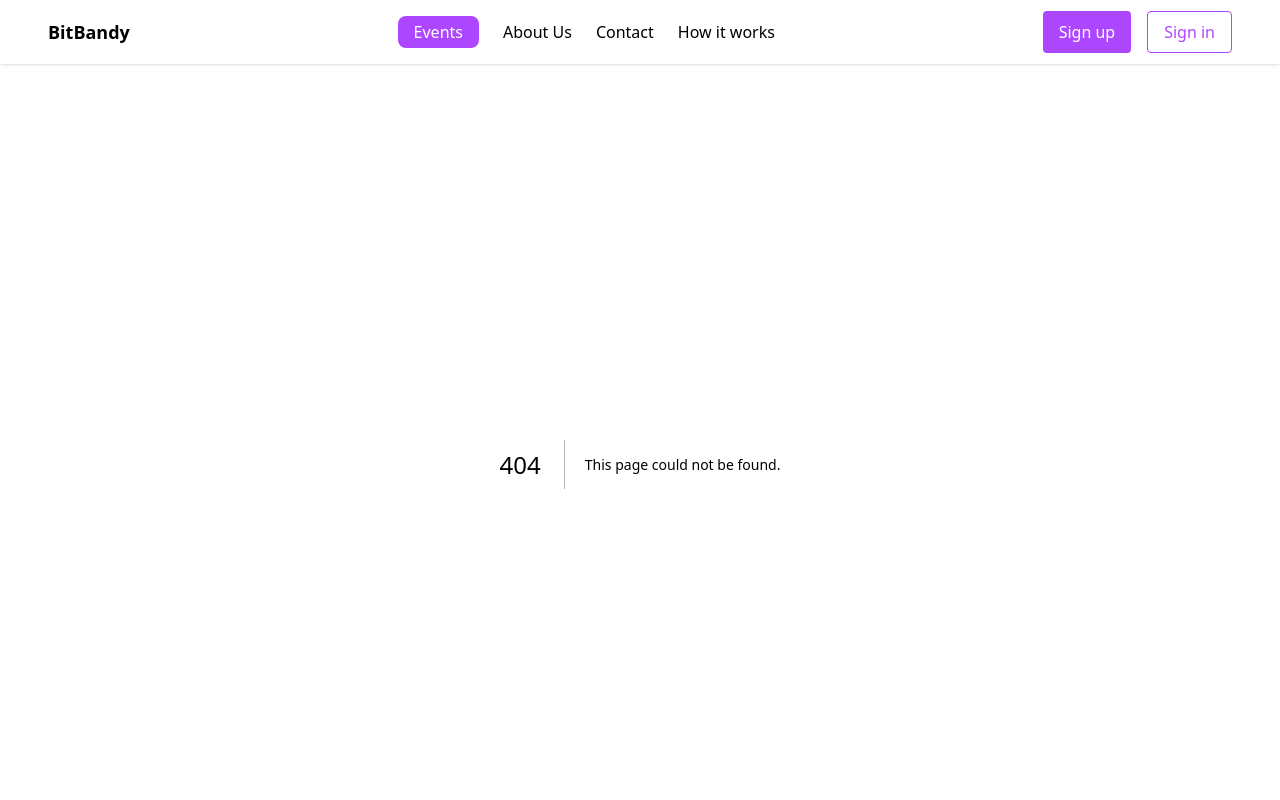
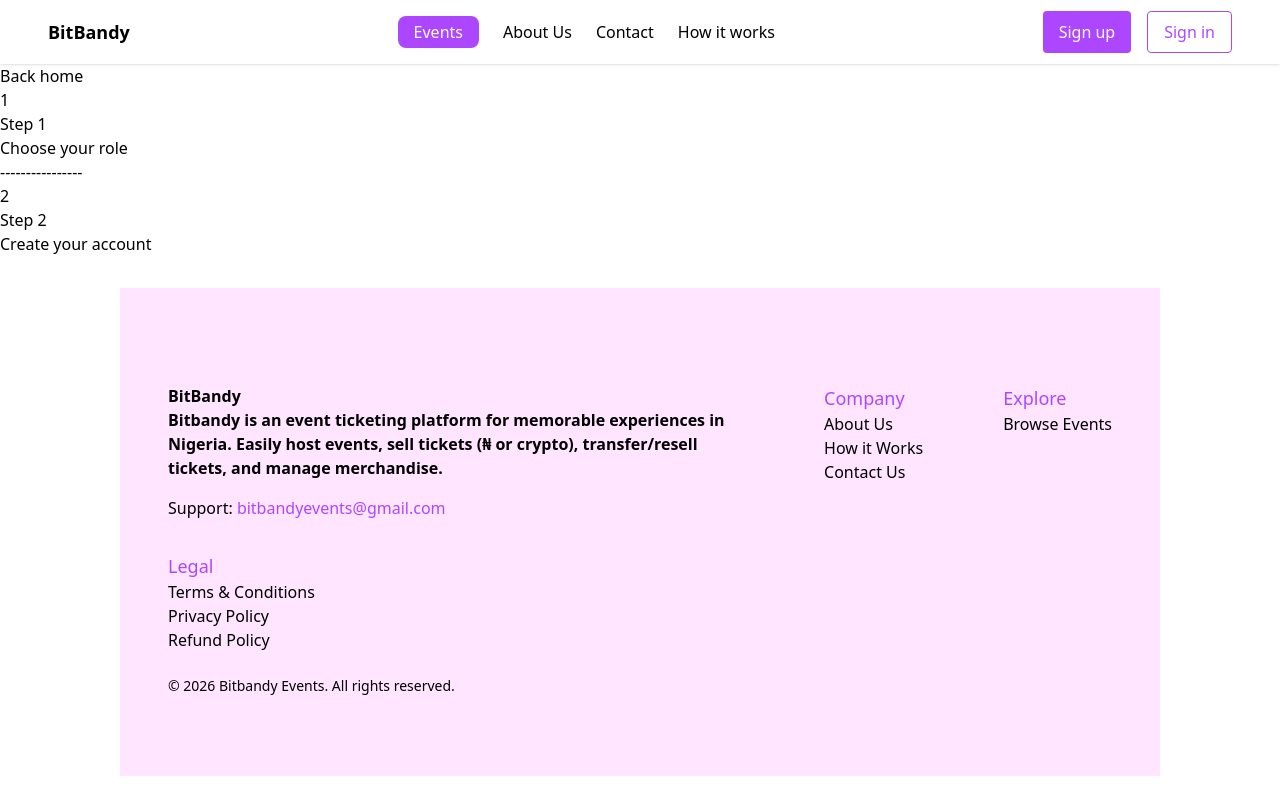
Before and after one commit to Amarachi-Codes/bitbandy, a Next.js app: page /signUp in a window 1280 px wide. Before the commit this address had no page. Shown: the top 800 px of the page. Built offline with nearby package versions, Linux system fonts and the light colour scheme.

Commit message:
Added signup page

```diff
--- a/src/app/signIn/page.tsx
+++ b/src/app/signIn/page.tsx
@@ -1,6 +1,6 @@
 "use client"
 
-import { useEffect } from "react";
+
 
 export default function SignInModal ({isOpen, onClose}: {isOpen: boolean; onClose: () => void}) {
     if(!isOpen) return null;
--- /dev/null
+++ b/src/app/signUp/page.tsx
@@ -0,0 +1,39 @@
+export default function Signup(){
+    return(
+        <>
+        <div>
+            <div>
+                <div className="left-container">
+                    <div>
+                        <p>Back home</p>
+                    </div>
+                    <div>
+                        <div>
+                            <p>1</p>
+                        </div>
+                        <div>
+                            <p>Step 1</p>
+                            <p>Choose your role</p>
+                        </div>
+                        <div>
+                        <p> ----------------</p>
+                        </div>
+                        <div>
+                            <p>2</p>
+                        </div>
+                        <div>
+                            <p>Step 2</p>
+                            <p>Create your account</p>
+                        </div>
+
+
+                    </div>
+                </div>
+                <div className="right-container">
+
+                </div>
+            </div>
+        </div>
+        </>
+    )
+}
```
